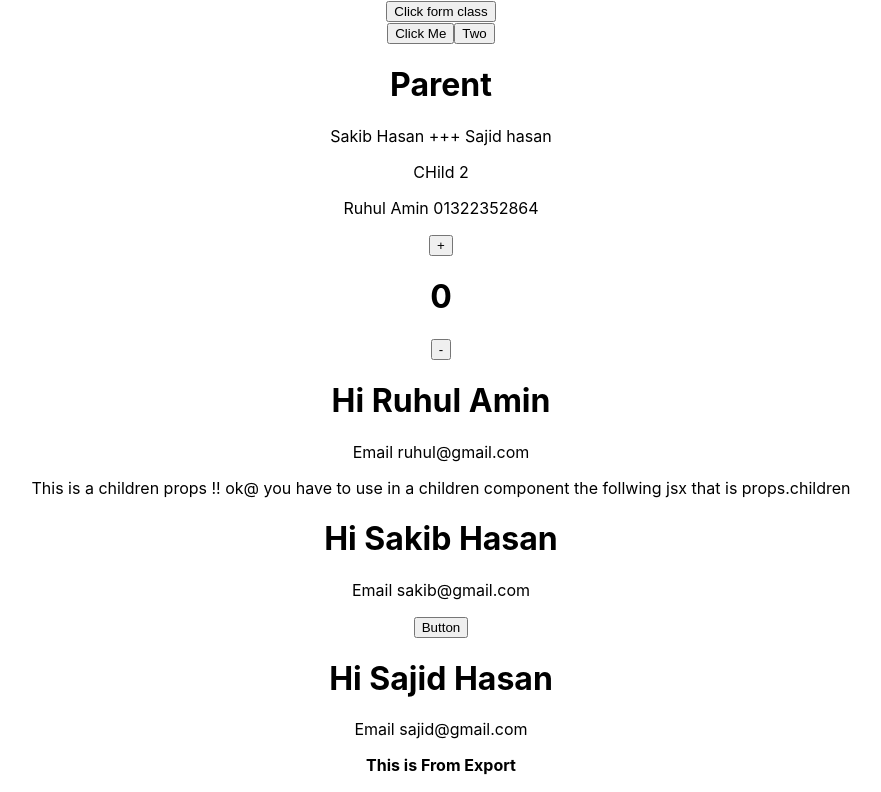
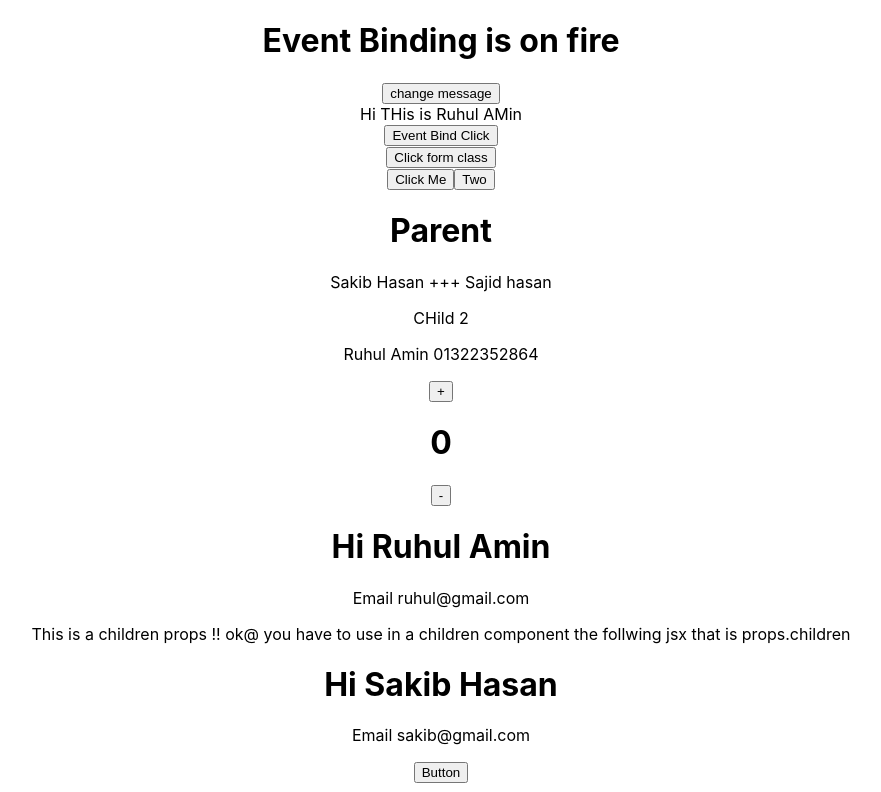
Before and after one commit to MohammadRuhulAmin/react-step-by-step-tutorial, a React (Create React App) app: page / in a window 1280 px wide. Shown: the top 792 px of the page, without its empty margins (199-1080 px from the left). Built offline with nearby package versions, Linux system fonts and the light colour scheme.

Commit message:
Tutorial 14

```diff
--- a/src/App.js
+++ b/src/App.js
@@ -11,9 +11,13 @@ import Counter2 from './components/Counter2';
 import Parent from './components/Parent';
 import FunctionClick from './components/FunctionClick';
 import EventClick from './components/EventClick';
+import EventBind from './components/EventBind';
+import EventBind2 from './components/EventBind2';
 function App() {
   return (
     <div className="App">
+      <EventBind2/>
+      <EventBind/>
       <EventClick/>
       <FunctionClick/>
       <Parent/>
--- /dev/null
+++ b/src/components/EventBind.js
@@ -0,0 +1,29 @@
+import React, { Component } from 'react'
+
+class EventBind extends Component {
+    constructor(props) {
+        super(props)
+
+        this.state = {
+             message :"Hi THis is Ruhul AMin ",
+        }
+        this.messageChange = this.messageChange.bind(this)
+    }
+
+
+    messageChange(){
+        this.setState({
+            message:"Good Bye Ruhul !",
+        })
+    }
+    render() {
+        return (
+            <div>
+                <div>{this.state.message}</div>
+                <button onClick={this.messageChange}>Event Bind Click </button>
+            </div>
+        )
+    }
+}
+
+export default EventBind
--- /dev/null
+++ b/src/components/EventBind2.js
@@ -0,0 +1,29 @@
+import React ,{Component} from 'react'
+
+class EventBind2 extends Component{
+    constructor(props){
+        super(props);
+        this.state = {
+            message:"Event Binding is on fire "
+        }
+        this.changeMessage = this.changeMessage.bind(this)
+        // binding in the class constructor !
+    }
+    changeMessage(){
+        this.setState({
+            message :"OK MESSAGE CHANGED@@"
+        })
+    }
+    render(){
+        return(
+            <div>
+                <h1>{this.state.message}</h1>
+                <button onClick={this.changeMessage}>change message</button>
+            </div>
+        )
+    }
+
+
+}
+
+export default EventBind2
```
